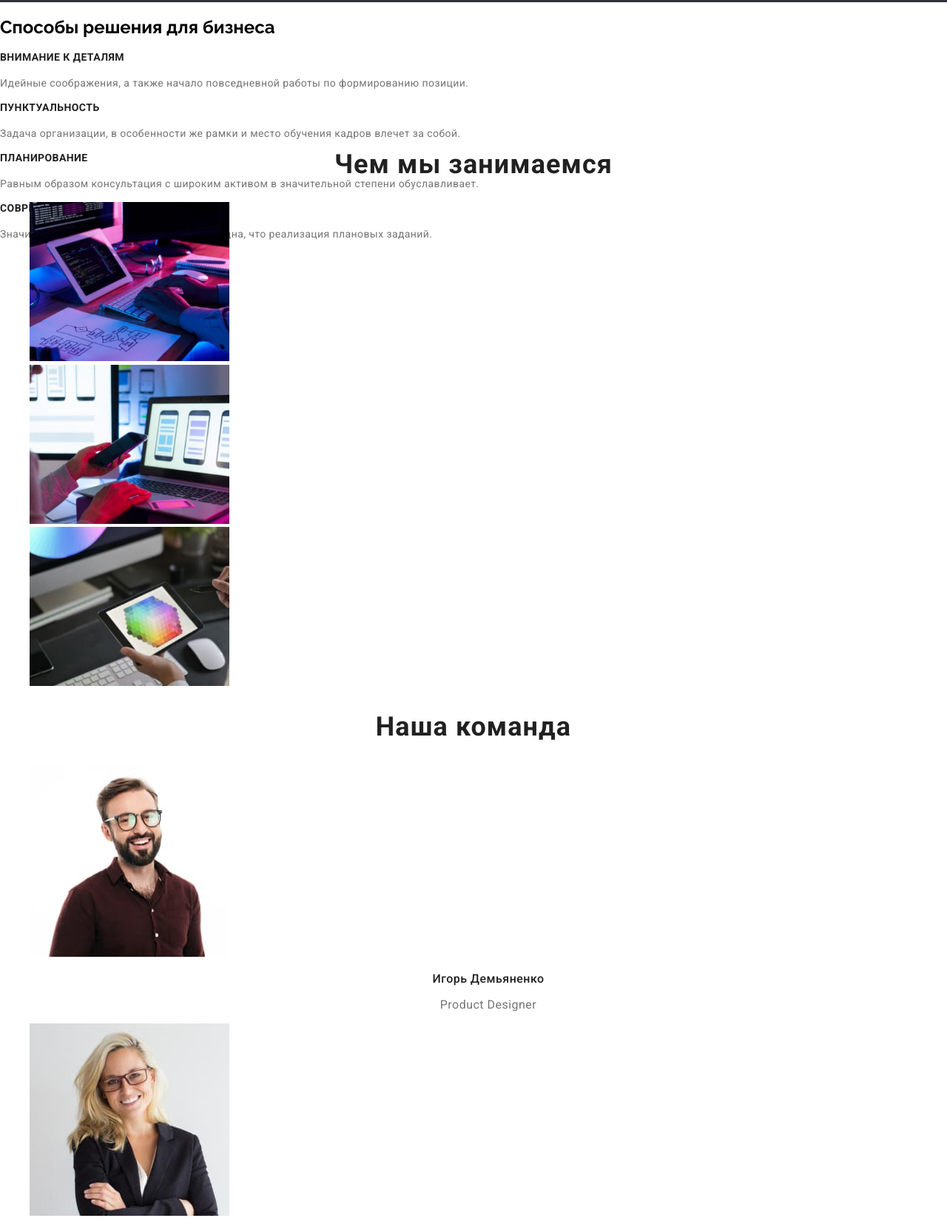
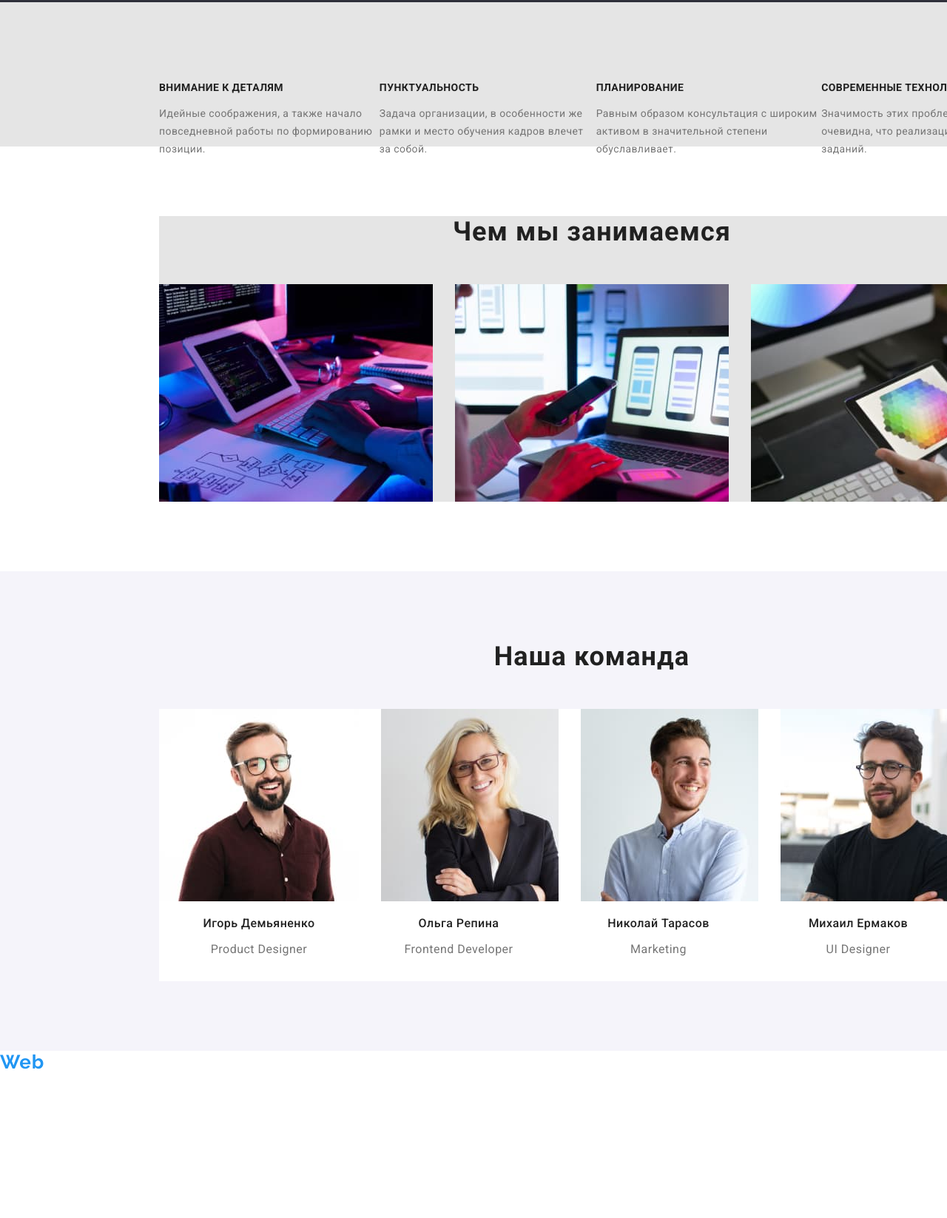
Before and after one commit to AlexNumo/goit-markup-hw-03, a plain HTML site: page index.html in a window 1280 px wide. Shown: the part 677-2323 px from the top of the page at 74% size. After the commit the page ends 2275 px from the top, so only its background shows below. Drawn offline with nearby package versions, Linux system fonts and the light colour scheme.

Commit message:
Доработка (с ошибками)

```diff
--- a/css/styles.css
+++ b/css/styles.css
@@ -19,6 +19,17 @@ a{
 
 ul li{
     list-style: none;
+}
+
+h1 h2 h3 h4 h5 h6 p{
+    margin-top: 0px;
+    margin-bottom: 0px;
+}
+
+ul ol{
+    margin-top: 0px;
+    margin-bottom: 0px;
+    padding-left: 0px;
 }
 
 header{
@@ -171,6 +182,18 @@ header{
 
 
 /*=============WAYS FOR BUSINESS==========================*/
+
+.hiden-ways-business{
+    margin-left: -500px;
+    margin-top: 0px;
+    margin-bottom: 0px;
+    height: 0px;
+}
+
+.ways-background-color{
+    background-color: #E5E5E5;;
+}
+
 .ways{
     font-family: "Roboto", sans-serif;
     font-style: normal;
@@ -200,6 +223,10 @@ header{
     top: 774px;
     padding: 0px;
     margin: 0px;
+    display: inline-flex;
+    margin-left: 215px;
+    margin-top: 94px;
+    margin-right: 215px;
 }
 
 /*=============OUR WORK==========================*/
@@ -212,10 +239,59 @@ header{
     line-height: 1.17;
     text-align: center;
     letter-spacing: 0.03em;
-    color: var(--main-color)
+    color: var(--main-color);
+    display: inline-flex;
+    margin-top: 50px;
+    margin-bottom: 0px;
+    padding: 0px;
+}
+
+.position-maket-1{
+    padding: 0px;
+}
+
+.position-maket-2{
+    padding-left: 30px;
+}
+
+.position-maket-3{
+    padding-left: 30px;
+}
+
+.our-work-direction{
+    font-family: "Roboto", sans-serif;
+    font-style: normal;
+    font-weight: 700;
+    font-size: 36px;
+    line-height: 1.17;
+    text-align: center;
+    letter-spacing: 0.03em;
+    color: var(--main-color);
+    margin-top: 94px;
+    margin-left: 215px;
+    margin-right: 215px;
+    padding-left: 0px;
+    margin-bottom: 0px;
+}
+
+.flex-position-our-work{
+    width: 1170px;
+    height: 386px;
+    margin-left: 215px;
+    background-color: #E5E5E5;;
+
 }
 
 /*=============OUR TEAM==========================*/
+
+.our-team-position{
+    width: 1600px;
+    height: 648px;
+    left: 0px;
+    top: 1449px;
+    margin-top: 94px;
+    background-color: #F5F4FA;
+}
 
 .our-team{
     font-family: "Roboto", sans-serif;
@@ -225,7 +301,16 @@ header{
     line-height: 1.17;
     text-align: center;
     letter-spacing: 0.03em;
-    color: var(--main-color)
+    color: var(--main-color);
+    padding: 94px 0px 0px 0px;
+    margin: 0px;
+}
+
+.flex-position{
+    display: flex;
+    margin: 50px 0px 0px 0px;
+    padding: 0px 0px 0px 215px;
+
 }
 
 .team-member{
@@ -248,6 +333,28 @@ header{
     text-align: center;
     letter-spacing: 0.03em;
     color: #757575;
+}
+
+.igor-demyianenko{
+    padding: 0px;
+}
+
+.olga-repina{
+    margin-left: 30px;
+}
+
+.nykolay-tarasov{
+    margin-left: 30px;
+}
+
+.mykhail-ermakov{
+    margin-left: 30px;
+}
+
+.member-position{
+    background-color: #FFFFFF;
+    width: 270px;
+    height: 368px;
 }
 
 /*=============FOOTER==========================*/
--- a/index.html
+++ b/index.html
@@ -39,7 +39,8 @@
     </section>
 <!--========WAYS FOR BUSINESS========================-->
     <section>
-        <h2>Способы решения для бизнеса</h2>
+        <div class="ways-background-color">
+            <h2 class="hiden-ways-business">Способы решения для бизнеса</h2>
             <ul class="ways-position">
                 <li>
                     <h3 class="ways">Внимание к деталям</h3>
@@ -58,41 +59,46 @@
                     <p class="ways-option">Значимость этих проблем настолько очевидна, что реализация плановых заданий.</p>
                 </li>
             </ul>
+        </div>
     </section>
 <!--========OUR WORK========================-->
     <section>
-        <h2 class="our-work">Чем мы занимаемся</h2>
-        <ul>
-            <li><img src="./img/maket_1.jpg" alt="Стол с компъютером и таблицей" width="270" height="215"></li>
-            <li><img src="./img/maket_2.jpg" alt="Ноутбук с телефоном в руках" width="270" height="215"></li>
-            <li><img src="./img/maket_3.jpg" alt="Планшет с матрицей цветов" width="270" height="215"></li>
+        <div class="flex-position-our-work">
+            <h2 class="our-work-direction">Чем мы занимаемся</h2>
+            <ul class="our-work">
+                <li><img class="position-maket-1" src="./img/maket_1.jpg" alt="Стол с компъютером и таблицей" width="370" height="294"></li>
+                <li><img class="position-maket-2" src="./img/maket_2.jpg" alt="Ноутбук с телефоном в руках" width="400" height="294"></li>
+                <li><img class="position-maket-3" src="./img/maket_3.jpg" alt="Планшет с матрицей цветов" width="400" height="294"></li>
             </ul>
+        </div>
     </section>
 <!--========OUR TEAM========================-->
     <section>
+        <div class="our-team-position">
             <h2 class="our-team">Наша команда</h2>
-        <ul>
-            <li>
-                <img src="./img/igor_demyianenko.jpg" alt="Игорь Демьяненко" width="270" height="260">
+            <ul class="flex-position">
+                <li class="member-position">
+                    <img class="igor-demyianenko" src="./img/igor_demyianenko.jpg" alt="Игорь Демьяненко" width="270" height="260">
                     <p class="team-member">Игорь Демьяненко</p>
                     <p class="member-profession">Product Designer</p>
                 </li>
-            <li>
-                <img src="./img/olga_repina.jpg" alt="Ольга Репина" width="270" height="260">
+                <li class="member-position">
+                    <img class="olga-repina" src="./img/olga_repina.jpg" alt="Ольга Репина" width="270" height="260">
                     <p class="team-member">Ольга Репина</p>
                     <p class="member-profession">Frontend Developer</p>
                 </li>
-            <li>
-                <img src="./img/nykolay_tarasov.jpg" alt="Николай Тарасов" width="270" height="260">
+                <li class="member-position">
+                    <img class="nykolay-tarasov" src="./img/nykolay_tarasov.jpg" alt="Николай Тарасов" width="270" height="260">
                     <p class="team-member">Николай Тарасов</p>
                     <p class="member-profession">Marketing</p>
                 </li>
-            <li>
-                <img src="./img/mykhail_ermakov.jpg" alt="Михаил Ермаков" width="270" height="260">
+                <li class="member-position">
+                    <img class="mykhail-ermakov" src="./img/mykhail_ermakov.jpg" alt="Михаил Ермаков" width="270" height="260">
                     <p class="team-member">Михаил Ермаков</p>
                     <p class="member-profession">UI Designer</p>
                 </li>
             </ul>
+        </div>
     </section>
 <!--========FOOTER========================-->
     <footer>
```
Lines whose indentation alone changed are shown as unchanged.
